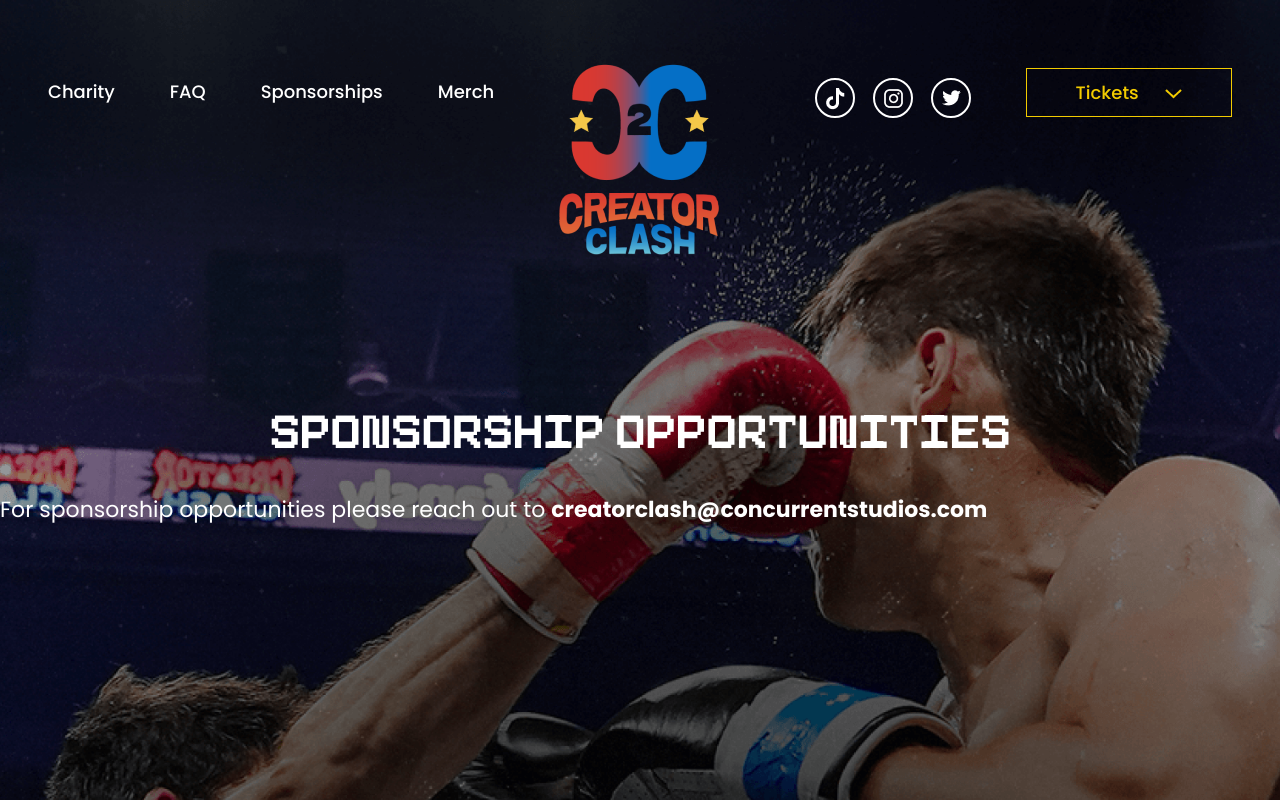
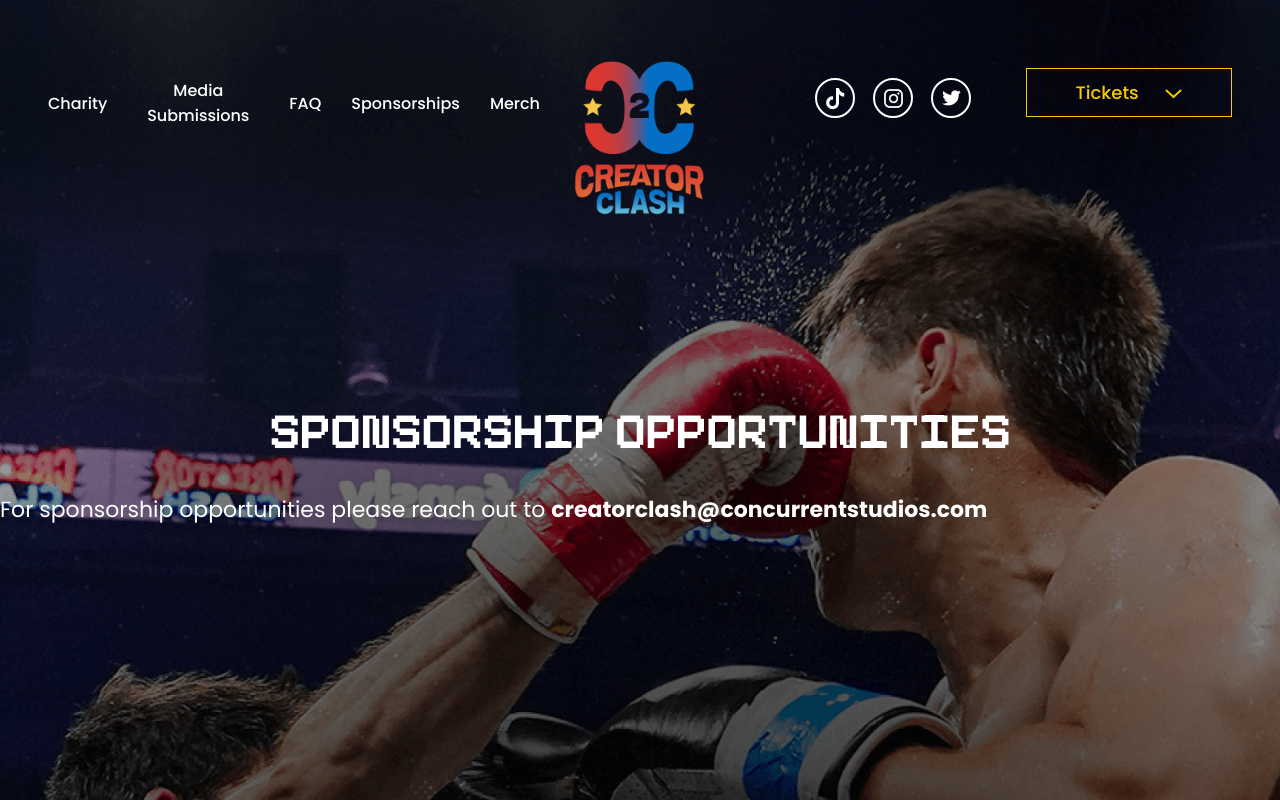
Before and after one commit to Braedencraig/creator-clash-2, a Next.js app: page /sponsorships in a window 1280 px wide. Shown: the top 800 px of the page. Built offline with nearby package versions, Linux system fonts and the light colour scheme.

Commit message:
update CC

```diff
--- a/components/navigation.jsx
+++ b/components/navigation.jsx
@@ -37,6 +37,9 @@
       <ul>
         <li>
           <Link href="/#charity">Charity</Link>
+        </li>
+        <li>
+          <Link href="/media-submissions">Media Submissions</Link>
         </li>
         <li>
           <Link href="/faq">FAQ</Link>
--- a/pages/faq.js
+++ b/pages/faq.js
@@ -88,6 +88,9 @@
                 <ul className={styles.overlayList}>
                   <li onClick={() => setOpen(false)}>
                     <Link href="/#charity">Charity</Link>
+                  </li>
+                  <li onClick={() => setOpen(false)}>
+                    <Link href="/media-submissions">Media Submissions</Link>
                   </li>
                   <li onClick={() => setOpen(false)}>
                     <Link href="/faq">FAQ</Link>
--- a/pages/index.js
+++ b/pages/index.js
@@ -93,6 +93,9 @@
                 <ul className={styles.overlayList}>
                   <li onClick={() => setOpen(false)}>
                     <Link href="/#charity">Charity</Link>
+                  </li>
+                  <li onClick={() => setOpen(false)}>
+                    <Link href="/media-submissions">Media Submissions</Link>
                   </li>
                   <li onClick={() => setOpen(false)}>
                     <Link href="/faq">FAQ</Link>
--- a/pages/media-submissions.js
+++ b/pages/media-submissions.js
@@ -118,6 +118,9 @@
                 <ul className={styles.overlayList}>
                   <li onClick={() => setOpen(false)}>
                     <Link href="/#charity">Charity</Link>
+                  </li>
+                  <li onClick={() => setOpen(false)}>
+                    <Link href="/media-submissions">Media Submissions</Link>
                   </li>
                   <li onClick={() => setOpen(false)}>
                     <Link href="/faq">FAQ</Link>
--- a/pages/sponsorships.js
+++ b/pages/sponsorships.js
@@ -87,6 +87,9 @@
                 <ul className={styles.overlayList}>
                   <li onClick={() => setOpen(false)}>
                     <Link href="/#charity">Charity</Link>
+                  </li>
+                  <li onClick={() => setOpen(false)}>
+                    <Link href="/media-submissions">Media Submissions</Link>
                   </li>
                   <li onClick={() => setOpen(false)}>
                     <Link href="/faq">FAQ</Link>
--- a/styles/globals.css
+++ b/styles/globals.css
@@ -14,6 +14,11 @@
 body {
   background: #333;
   color: #fff;
+}
+
+.logo img {
+  width: 140px;
+  height: auto;
 }
 
 .moment {
@@ -541,9 +546,15 @@
   width: 50%;
 }
 
+.navigation ul {
+  align-items: center;
+}
+
 .navigation ul li {
   list-style-type: none;
-  margin-right: 55px;
+  margin-right: 30px;
+  text-align: center;
+  font-size: 16px;
 }
 
 .navigation ul li,
@@ -1410,6 +1421,7 @@
   .logo {
     width: 100%;
     text-align: center;
+    height: 100%;
   }
 
   .logo img {
```
